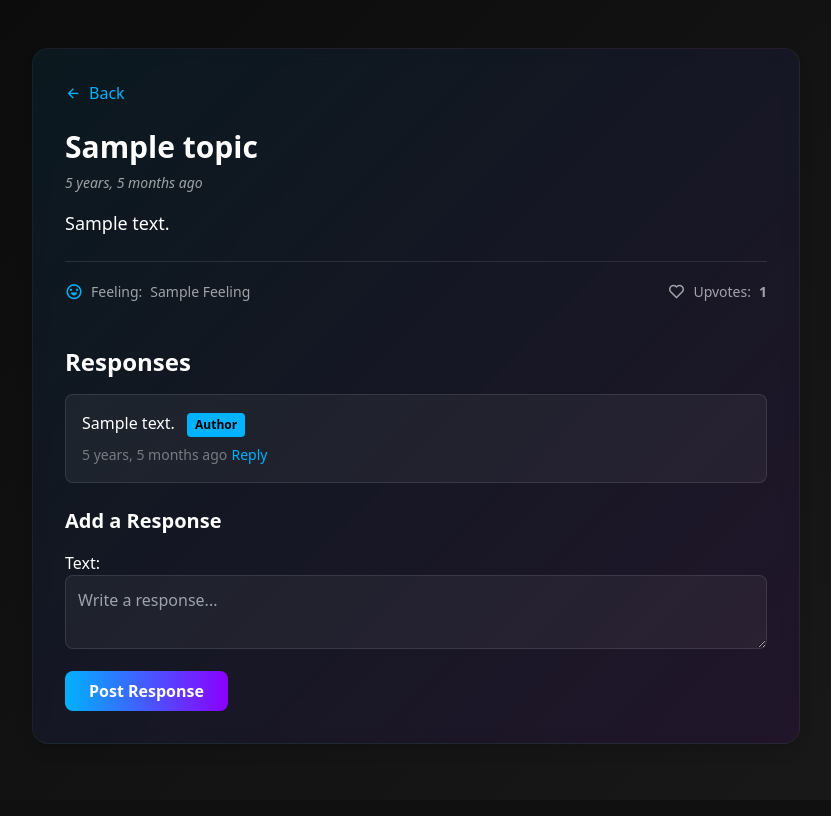
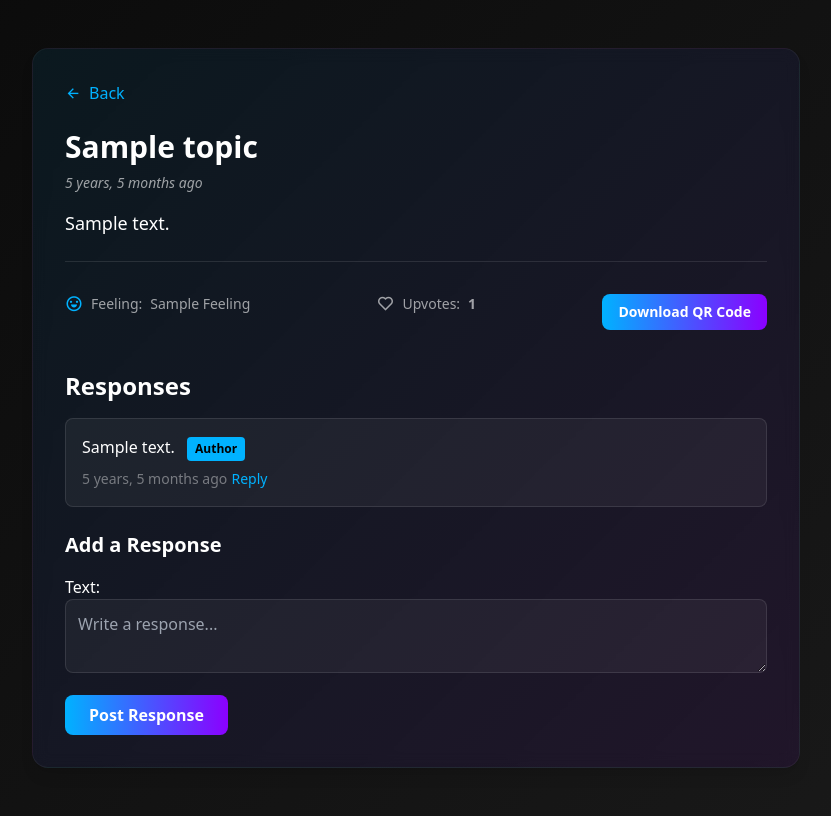
Before and after one commit to LennoxBoyd/LowkeyWall, a Django app: template LowkeyWall/templates/confession_detail.html in a window 1280 px wide. Shown: the whole page, without its empty margins (224-1055 px from the left). Before the commit the page ends 744 px from the top, so only its background shows below. Run offline with Django 5.2, Linux system fonts and the light colour scheme; tables that the repository leaves empty hold one stand-in row (values such as "Sample post"); the template is opened without the code that fills it: values that come from a table or form of the project are taken from there, most other values are stand-ins (such as "Sample title", 1, 10 or a date in 2020); data that the repository does not hold is empty; some libraries are stand-ins or nearby versions.

Commit message:
Update confession_detail.html

```diff
--- a/LowkeyWall/templates/confession_detail.html
+++ b/LowkeyWall/templates/confession_detail.html
@@ -52,6 +52,12 @@
       <i class="ri-heart-line text-lg"></i> Upvotes:
       <span id="upvote-count" class="font-semibold">{{ confession.upvote_count }}</span>
     </button>
+    <!-- confession_detail.html -->
+<a href="{% url 'generate_qr' confession.id %}"
+   class="inline-block mt-4 px-4 py-2 bg-gradient-to-r from-primary to-secondary rounded-button text-white font-semibold hover:opacity-90">
+  Download QR Code
+</a>
+
   </div>
 
   <!-- Comments & Replies -->
```
